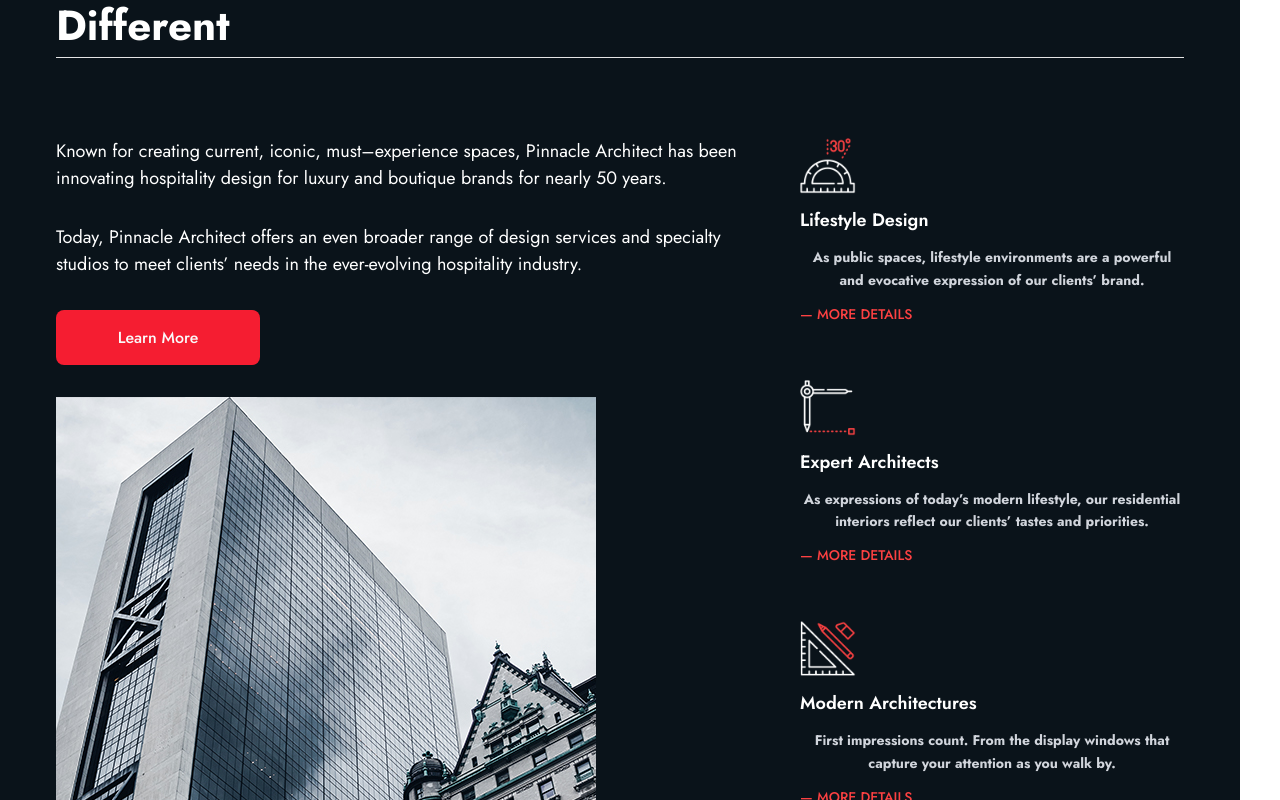
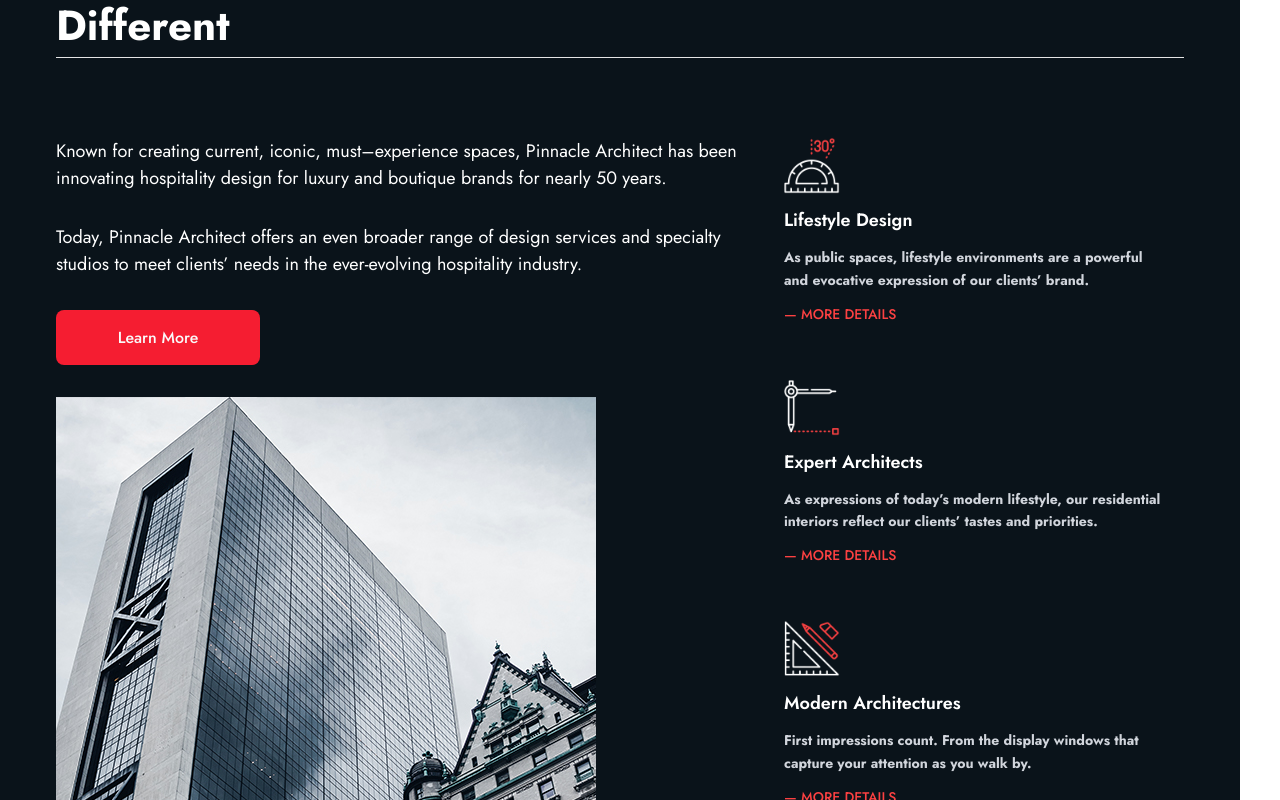
Before and after one commit to Dotun-Balogun/GrandMax, a Next.js app: page / in a window 1280 px wide. Shown: the part 5120-5920 px from the top of the page. Built offline with nearby package versions, Linux system fonts and the light colour scheme.

Commit message:
service card adjustment

```diff
--- a/app/page.tsx
+++ b/app/page.tsx
@@ -17,6 +17,7 @@ const page = () => {
       <BuildingGrid/>
       <Gap/>
       <WhatDoWeDo/>
+      <Gap/>
       </div>
   )
 }
--- a/components/sections/Home/WhatDoWeDo.tsx
+++ b/components/sections/Home/WhatDoWeDo.tsx
@@ -51,7 +51,7 @@ const WhatDoWeDo = () => {
             </div>
           </div>
           <div className='text-white text-3xl font-bold py-20'>
-            <div className="max-w-6xl mx-auto grid  gap-14 px-4">
+            <div className="max-w-6xl mx-auto grid  gap-14 ">
         {services.map((service) => (
           <ServiceCard key={service.id} item={service} />
         ))}
--- a/components/ui/Card/ServiceCard.tsx
+++ b/components/ui/Card/ServiceCard.tsx
@@ -14,7 +14,7 @@ const ServiceCard = ({ item }: Props) => {
       whileHover={{ scale: 1.05 }}
       whileTap={{ scale: 0.97 }}
       transition={{ type: "spring", stiffness: 200, damping: 15 }}
-      className="flex flex-col items-start justify-center  text-center lg:center gap-3 max-w-sm"
+      className="flex flex-col lg:items-start items-center  text-center lg:text-left gap-3 max-w-sm"
     >
       {/* Icon */}
       <Image
```
